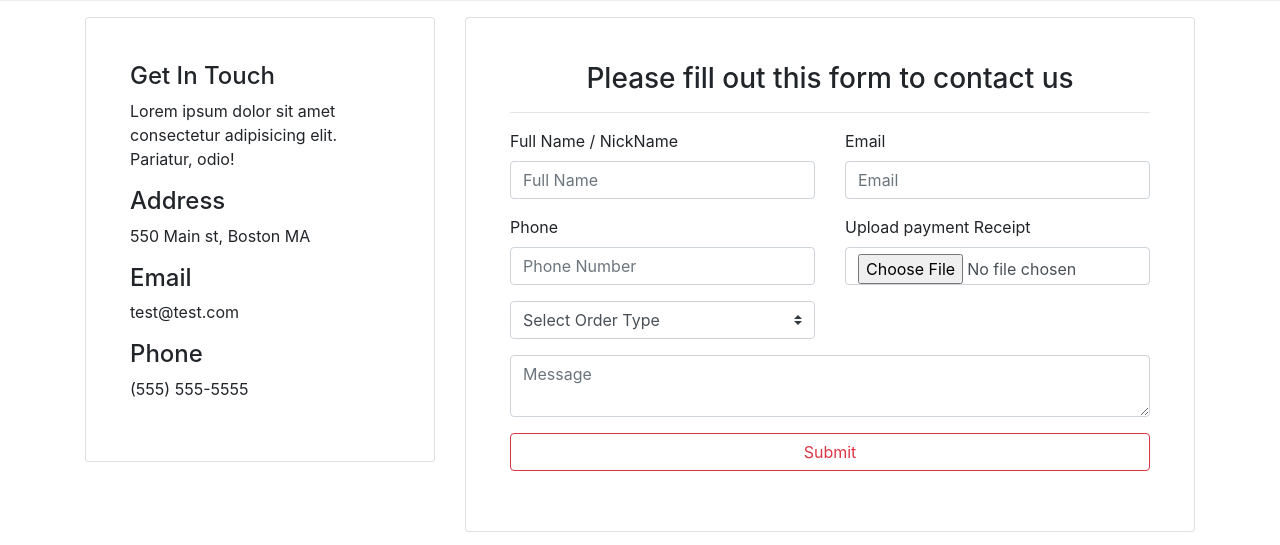
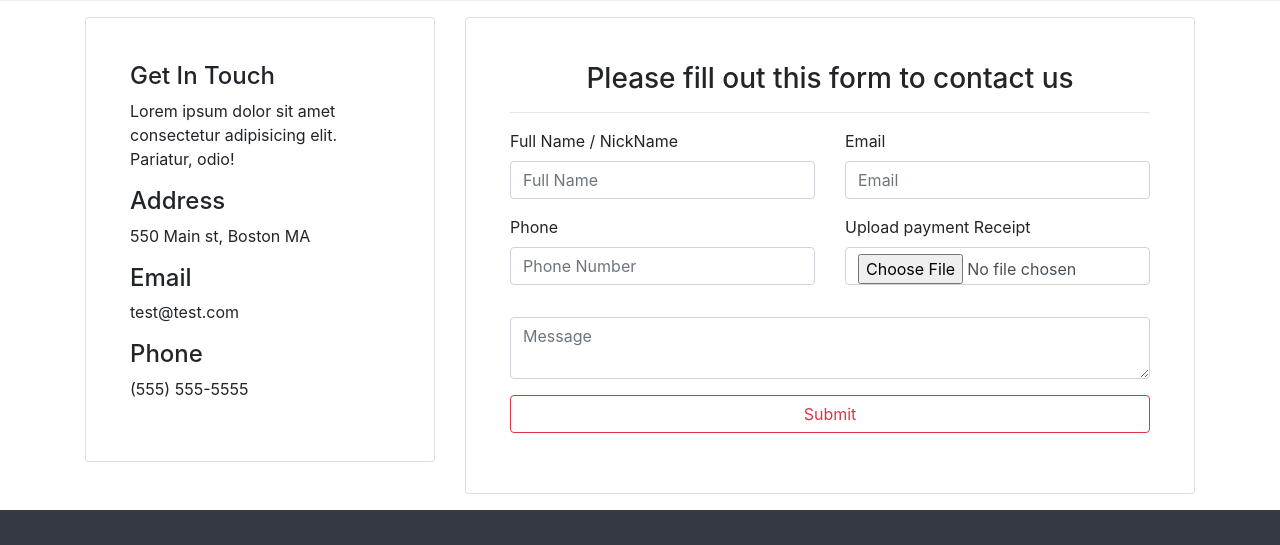
Before and after one commit to odofing/Glozzom, a plain HTML site: page contact.html in a window 1280 px wide. Shown: the part 255-800 px from the top of the page. Drawn offline with nearby package versions, Linux system fonts and the light colour scheme.

Commit message:
Modofied

```diff
--- a/contact.html
+++ b/contact.html
@@ -101,18 +101,7 @@
                     <input type="file" class="form-control" name="Receipt" id="Receipt" placeholder="Upload Payment Receipt">
                   </div>
                 </div>
-                <div class="col-md-6">
-                  <div class="form-group">
-                    <select id="application-select" class="form-control custom-select">
-                     <option value="0" disabled selected>Select Order Type</option>
-                     <option id="Package One">Package One</option>
-                     <option id="Package Two">Package Two</option>
-                     <option id="Package Three">Package Three</option>
-                     <option id="Package Four">Package Four</option>
-                     <option id="Package Five">Package Five</option>
-                    </select>
-                </div>
-                </div>
+
                 <div class="col-md-6" id="field">
                   <div data-netlify-recaptcha="true" class="form-group">
                   </div>
```
